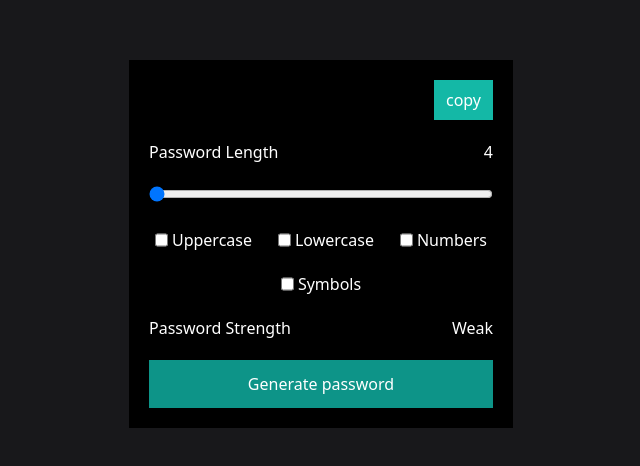
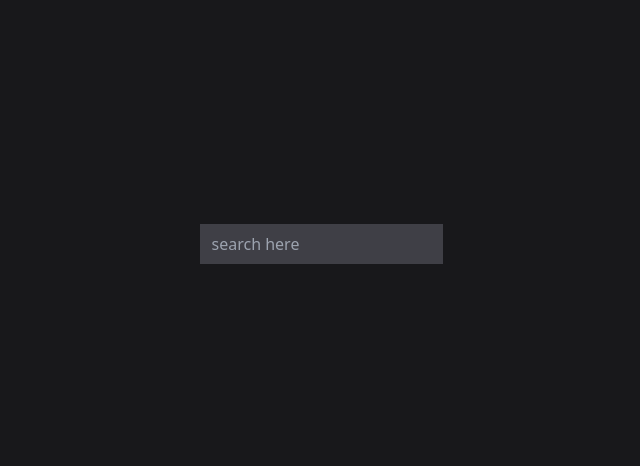
Before and after one commit to Ayu85/React-Machine-Coding, a React (Vite) app: page / in a window 1280 px wide. Shown: the part 156-622 px from the top of the page, without its empty margins (319-959 px from the left). Built offline with nearby package versions, Linux system fonts and the light colour scheme.

Commit message:
auto suggestion

```diff
--- a/src/App.tsx
+++ b/src/App.tsx
@@ -1,14 +1,16 @@
 import React from 'react'
 import Rating from './Questions/Star Rating/Rating'
 import Pagination from './Questions/Pagination/Pagination'
-import Page from './Questions/DropDown Select/Page'
+// import Page from './Questions/DropDown Select/Page'
 import Generate from './Questions/PasswordGenerator/Generate'
+import UseMemExp from './hooks/UseMemExp'
+import Page from './Questions/AutoSuggestionSearch/Page'
 
 const App = () => {
   return (
     <div className='bg-zinc-900 flex justify-center items-center w-screen h-screen text-white'>
       {/* <Rating /> */}
-      <Generate />
+      <Page  />
     </div>
   )
 }
--- /dev/null
+++ b/src/Questions/AutoSuggestionSearch/Page.tsx
@@ -0,0 +1,47 @@
+import React, { useEffect, useRef, useState } from 'react'
+
+const Page = () => {
+  const mock = ['aayush', 'anjali', 'pratima', 'kyle', 'new']
+  const [filteredSuggestions, setFilter] = useState([])
+  const [suggestion, showSuggestion] = useState(false)
+
+  const handleSuggestion = input => {
+    if (input == '') {
+      setFilter([])
+      return
+    }
+    const fil = mock.filter(item => {
+      return item.includes(input)
+    })
+    setFilter(fil)
+  }
+  console.log(filteredSuggestions)
+
+  return (
+    <div>
+      <div>
+        <input
+          type='text'
+          onFocus={() => showSuggestion(true)}
+          onBlur={() => showSuggestion(false)}
+          onChange={e => {
+            handleSuggestion(e.target.value)
+          }}
+          className='bg-zinc-700 text-white pl-3 py-2'
+          placeholder='search here'
+          name=''
+          id=''
+        />
+      </div>
+      {suggestion && (
+        <div className='w-full bg-zinc-600 min-h-10'>
+          {filteredSuggestions?.map(item => {
+            return <h1>{item}</h1>
+          })}
+        </div>
+      )}{' '}
+    </div>
+  )
+}
+
+export default Page
```
